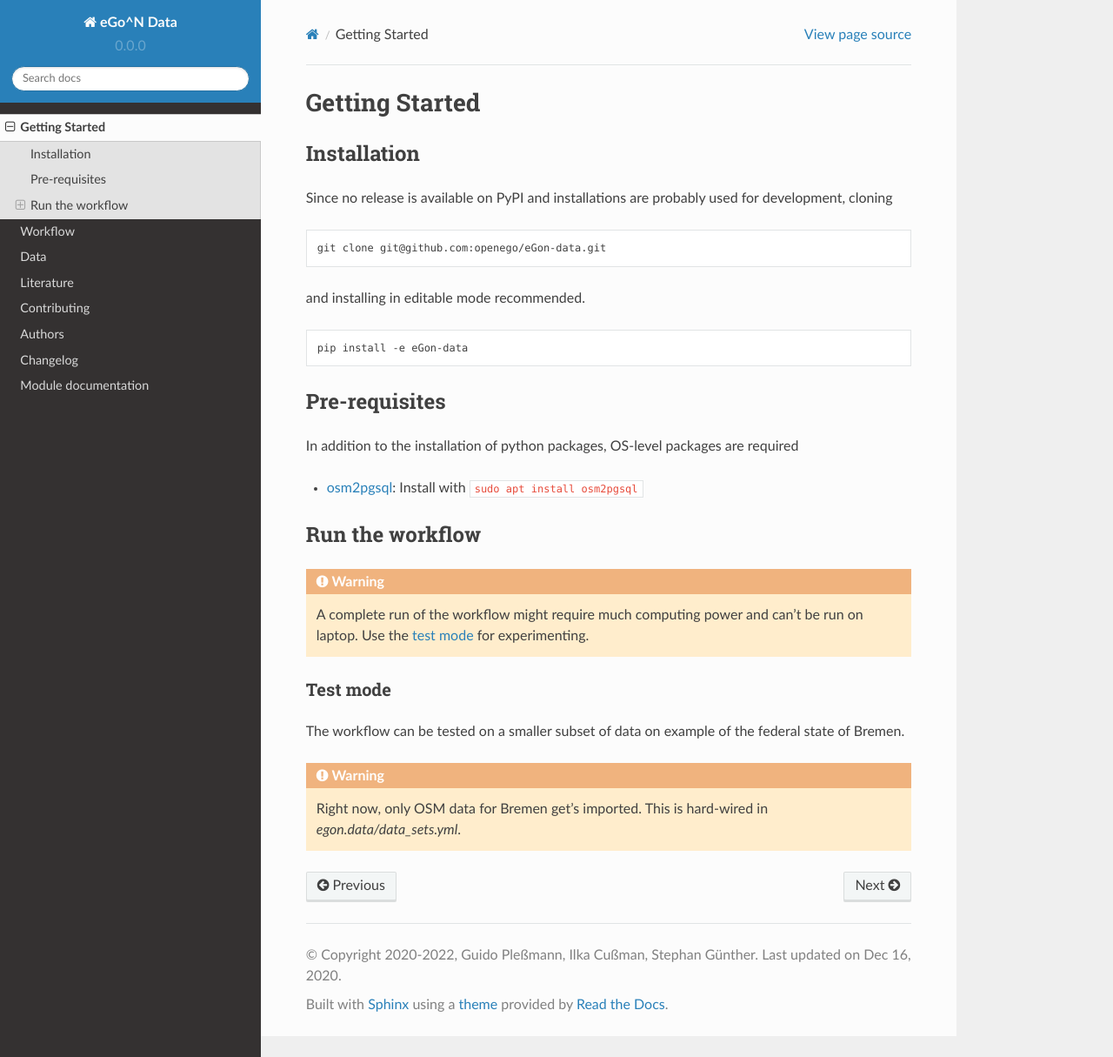
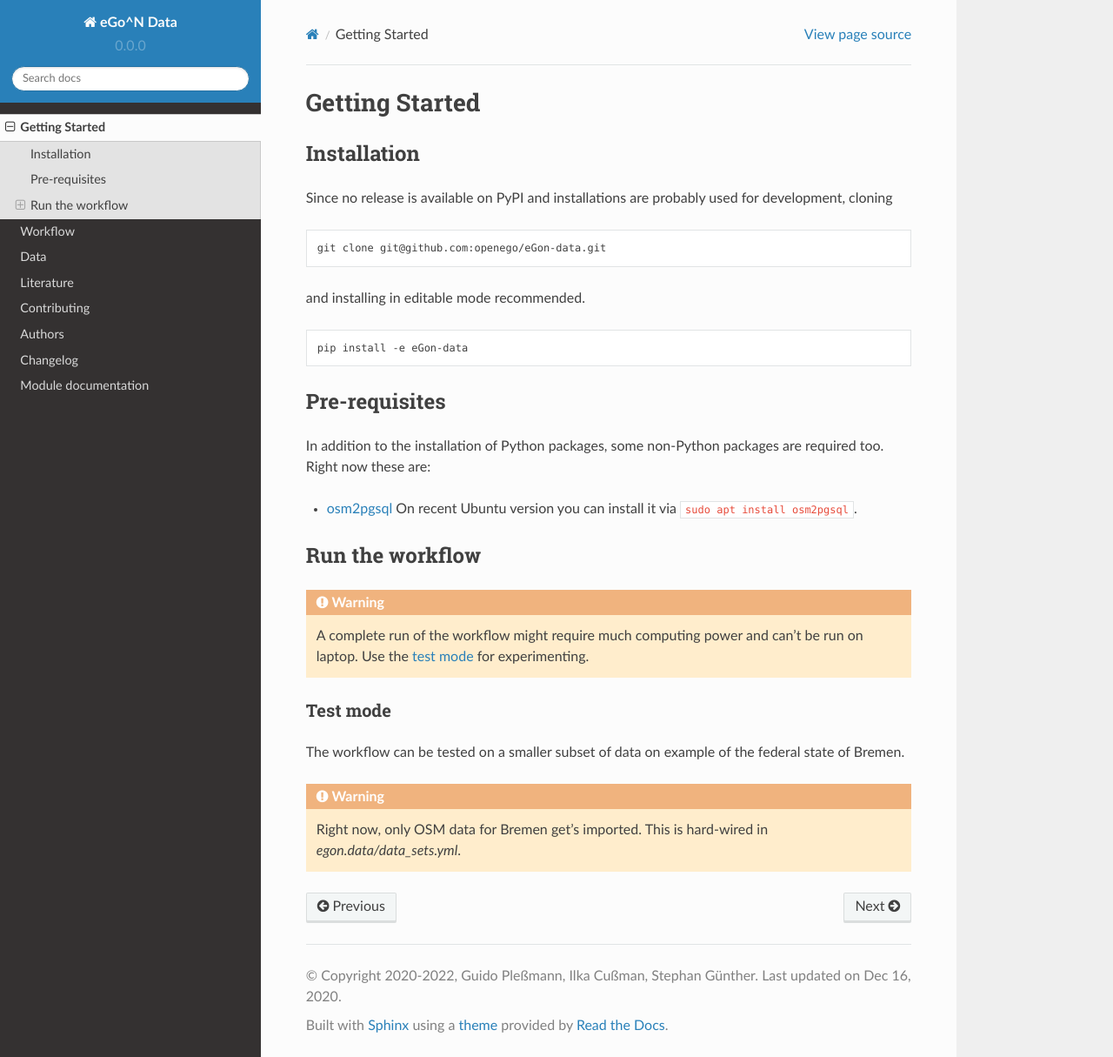
Before and after one commit to openego/eGon-data, a Sphinx documentation site: the page built from docs/getting_started.rst, in a window 1280 px wide and 1215 px high. Shown: the whole window at 87% size. Built offline with Sphinx 7.4.7 and the Read the Docs theme 2.0.0, drawn with Linux system fonts in a browser that asks for light colours.

Commit message:
Rephrase the "Pre-requisites" section

```diff
--- a/docs/getting_started.rst
+++ b/docs/getting_started.rst
@@ -22,11 +22,13 @@ and installing in editable mode recommended.
 Pre-requisites
 ==============
 
-In addition to the installation of python packages, OS-level packages are
-required
+In addition to the installation of Python packages, some non-Python
+packages are required too. Right now these are:
 
-* `osm2pgsql <https://osm2pgsql.org/>`_: Install with :code:`sudo apt install
-  osm2pgsql`
+* `osm2pgsql <https://osm2pgsql.org/>`_
+  On recent Ubuntu version you can install it via
+  :code:`sudo apt install osm2pgsql`.
+
 
 Run the workflow
 ================
```
